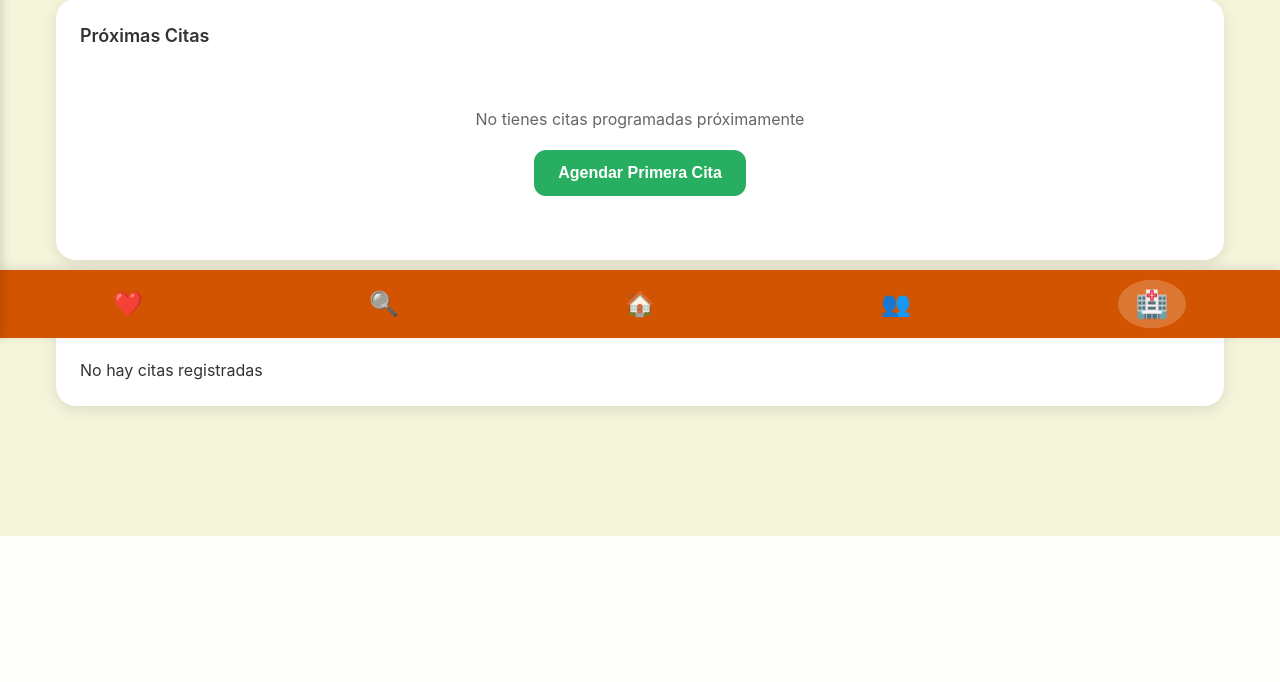
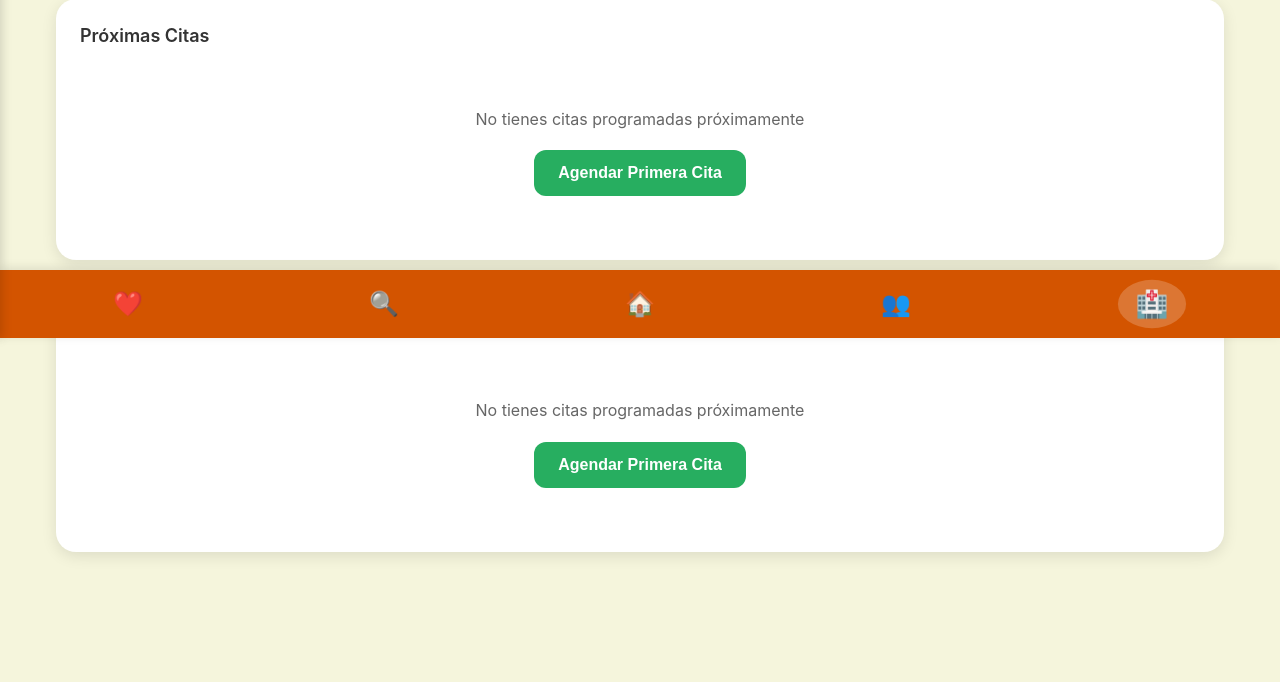
Before and after one commit to aldu1108/Proyecto-Huella-Segura, a PHP site: page /veterinaria.php in a window 1280 px wide. Shown: the part 462-1144 px from the top of the page. Before the commit the page ends 998 px from the top, so only its background shows below. Run offline with PHP 8.4, Linux system fonts and the light colour scheme; the visitor is signed in with stand-in values (Sample User, id 1); data that the repository does not hold is empty; some libraries are stand-ins or nearby versions.

Commit message:
veterinaria arreglado

```diff
--- a/HuellaSeguraX/veterinaria.php
+++ b/HuellaSeguraX/veterinaria.php
@@ -843,31 +843,36 @@ $resultado_mascotas = $conexion->query($consulta_mascotas);
             <div class="historial-citas">
                 <h4>Historial Reciente</h4>
                 <div class="lista-citas">
-                    <?php if ($resultado_citas && $resultado_citas->num_rows > 0): ?>
-                        <?php
-                        $resultado_citas->data_seek(0);
-                        $contador = 0;
-                        while($cita = $resultado_citas->fetch_assoc() && $contador < 5):
-                        ?>
-                            <div class="item-cita">
-                                <div class="fecha-item"><?php echo date('d M Y', strtotime($cita['fecha'])); ?></div>
-                                <div class="info-item">
-                                    <strong><?php echo htmlspecialchars($cita['motivo']); ?></strong>
-                                    <p><?php echo htmlspecialchars($cita['nombre_mascota']); ?> -
-                                       <?php echo htmlspecialchars($cita['nombre_veterinario'] . ' ' . $cita['apellido_veterinario']); ?>
-                                    </p>
+                    <?php if ($resultado_proximas && $resultado_proximas->num_rows > 0): ?>
+                        <?php while (($cita = $resultado_proximas->fetch_assoc()) !== null && $cita !== false): ?>
+                            <div class="tarjeta-cita <?php echo ($cita['fecha'] == $fecha_hoy) ? 'hoy' : 'proxima'; ?>">
+                                <div class="info-cita">
+                                    <div class="fecha-cita">
+                                        <span class="dia"><?php echo date('d', strtotime($cita['fecha'])); ?></span>
+                                        <span class="mes"><?php echo date('M', strtotime($cita['fecha'])); ?></span>
+                                    </div>
+                                    <div class="detalles-cita">
+                                        <h5><?php echo htmlspecialchars($cita['motivo']); ?></h5>
+                                        <p>🐕 <?php echo htmlspecialchars($cita['nombre_mascota']); ?></p>
+                                        <p>🏥 <?php echo htmlspecialchars(!empty($cita['clinica']) ? $cita['clinica'] : 'Clínica Veterinaria'); ?>
+                                        </p>
+                                        <p>⏰ 10:00 AM</p>
+                                    </div>
                                 </div>
-                                <div class="estado-item <?php echo $cita['estado']; ?>">
+                                <div class="estado-cita <?php echo $cita['estado']; ?>">
                                     <?php echo ucfirst($cita['estado']); ?>
                                 </div>
                             </div>
-                        <?php
-                        $contador++;
-                        endwhile;
-                        ?>
+                        <?php endwhile; ?>
                     <?php else: ?>
-                        <p class="sin-historial">No hay citas registradas</p>
+                        <div class="sin-citas">
+                            <p>No tienes citas programadas próximamente</p>
+                            <button class="boton-agendar-primera" onclick="mostrarFormularioCita()">
+                                Agendar Primera Cita
+                            </button>
+                        </div>
                     <?php endif; ?>
+
                 </div>
             </div>
         </section>
```
